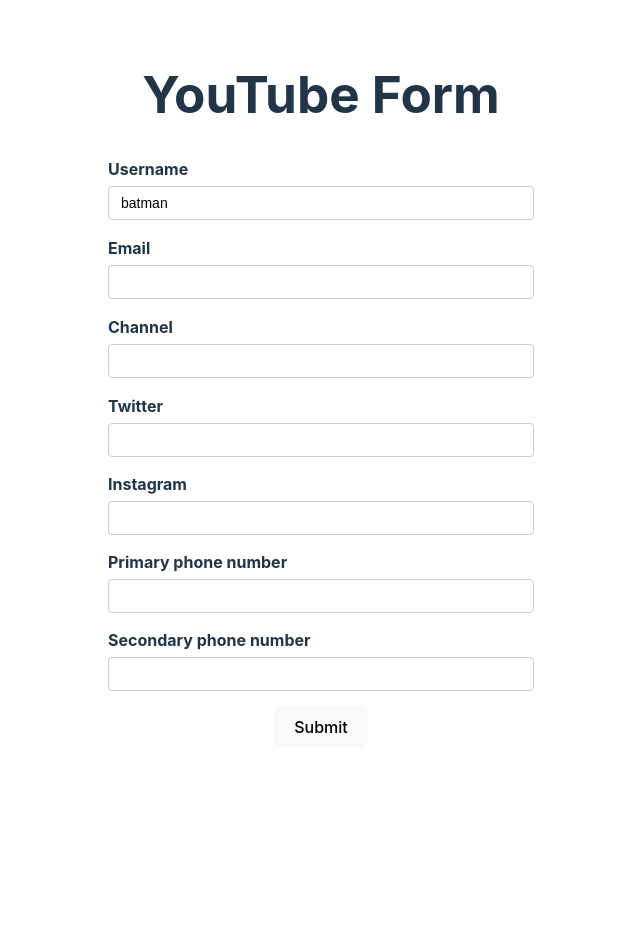
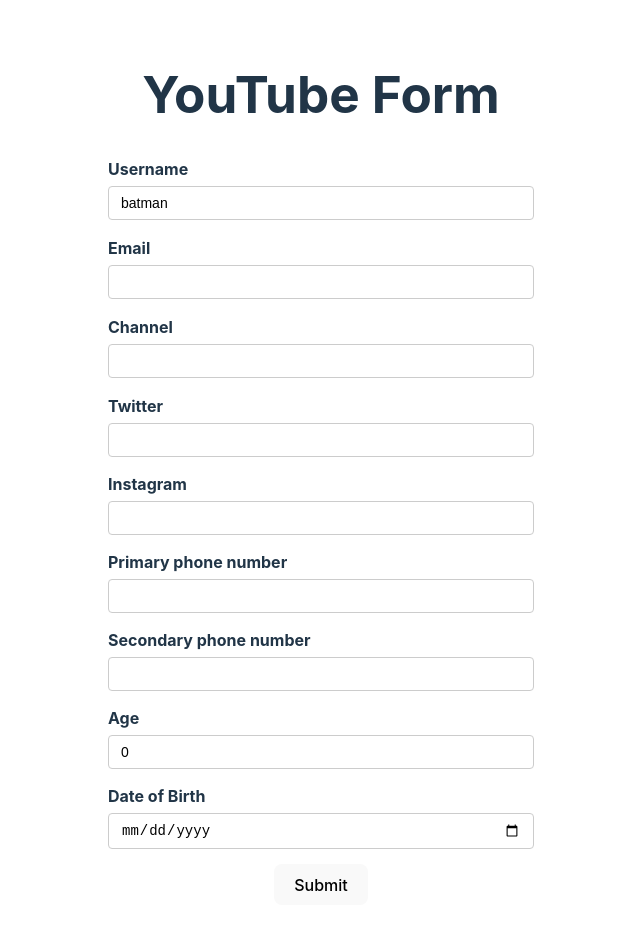
Before and after one commit to itsparasbisht/react-hook-form, a React (Vite) app: page / in a window 1280 px wide. Shown: the top 930 px of the page, without its empty margins (319-959 px from the left). Before the commit the page ends 800 px from the top, so only its background shows below. Built offline with nearby package versions, Linux system fonts and the light colour scheme.

Commit message:
numeric and date values

```diff
--- a/src/components/YouTubeForm.tsx
+++ b/src/components/YouTubeForm.tsx
@@ -9,6 +9,8 @@
     instagram: string;
   };
   phoneNumbers: string[];
+  age: number;
+  dob: Date;
 };
 
 export const YouTubeForm = () => {
@@ -22,6 +24,8 @@
         instagram: "",
       },
       phoneNumbers: ["", ""],
+      age: 0,
+      dob: new Date(),
     },
   });
   const { errors } = formState;
@@ -81,6 +85,24 @@
           {...register("phoneNumbers.1")}
         />
 
+        <label htmlFor="age">Age</label>
+        <input
+          type="number"
+          id="age"
+          {...register("age", {
+            valueAsNumber: true,
+          })}
+        />
+
+        <label htmlFor="dob">Date of Birth</label>
+        <input
+          type="date"
+          id="dob"
+          {...register("dob", {
+            valueAsDate: true,
+          })}
+        />
+
         <button>Submit</button>
       </form>
     </div>
```
